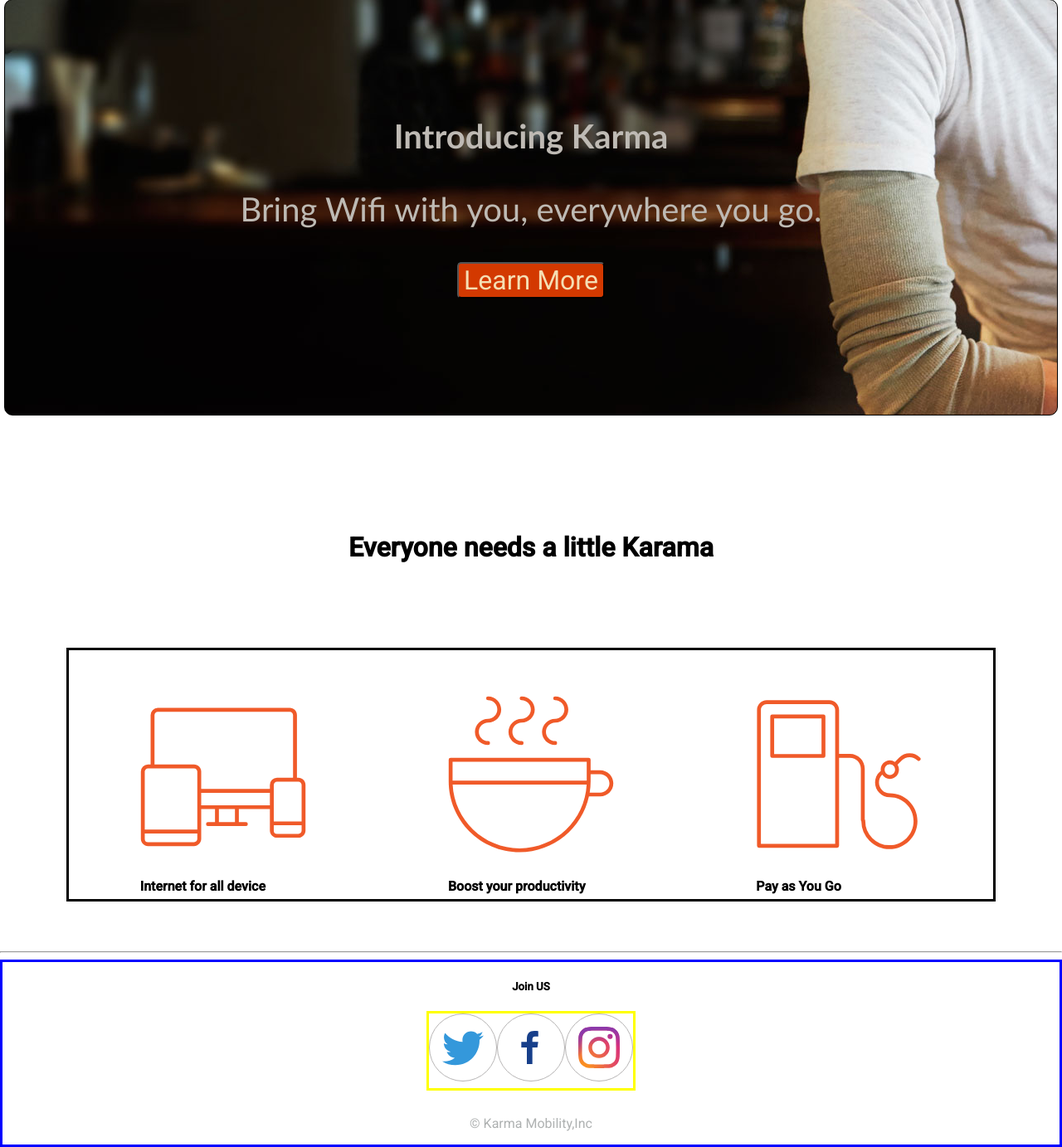
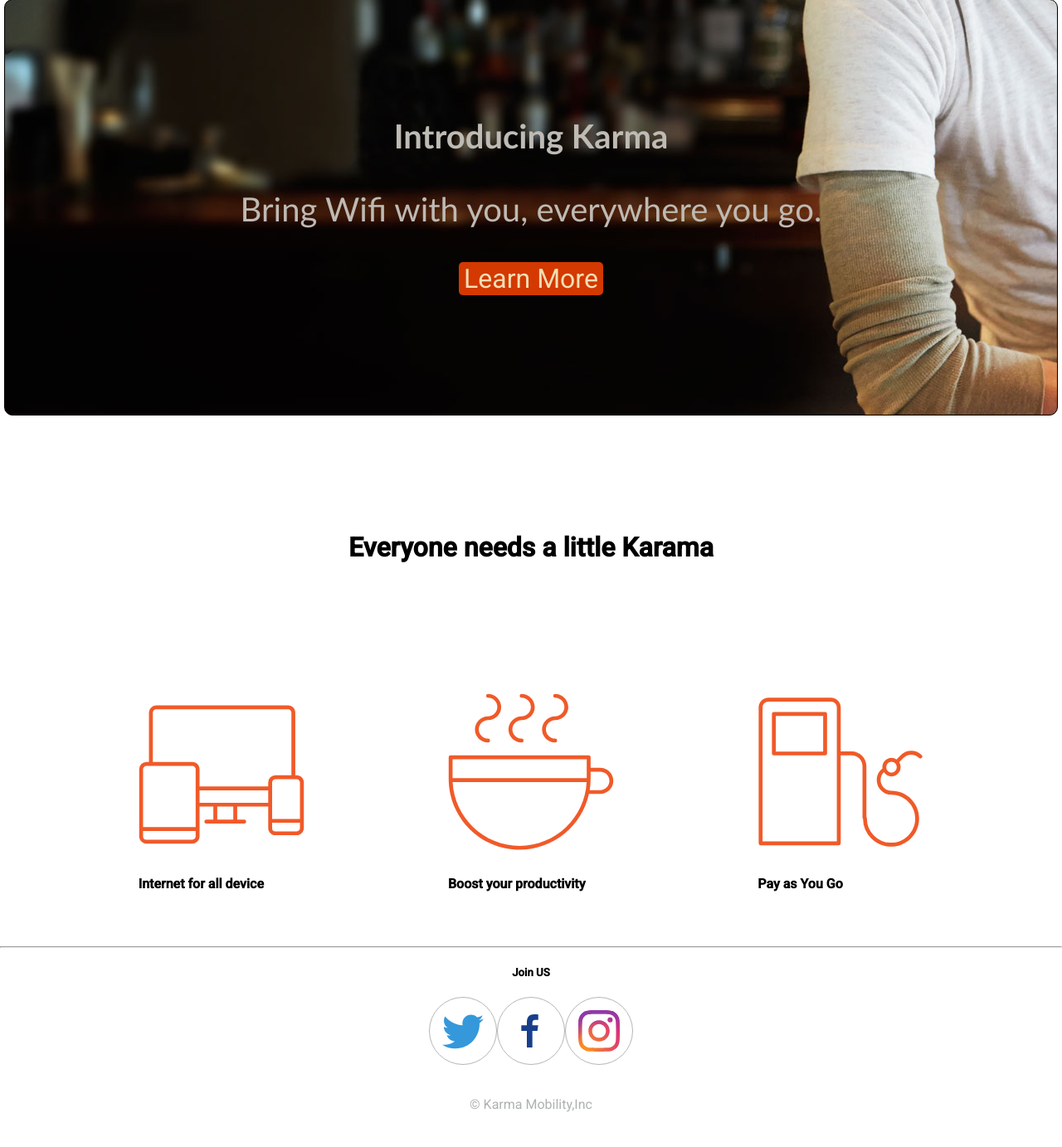
Before and after one commit to CodeYourFuture/HTML-CSS-Module-Project, a PHP site: page / in a window 1280 px wide. Shown: the part 85-1468 px from the top of the page at 83% size. After the commit the page ends 1426 px from the top, so only its background shows below. Run offline with PHP 8.4, Linux system fonts and the light colour scheme.

Commit message:
remove border

```diff
--- a/css/style.css
+++ b/css/style.css
@@ -61,6 +61,7 @@ a:hover {
     padding: 100px;
     margin: 5px;
     height: 300px;
+    background-repeat: no-repeat;
 
 }
 .p1{
@@ -72,6 +73,7 @@ a:hover {
     color: wheat;
     background-color: rgba(255, 68, 0, 0.822);
     border-radius: 5px;
+    border: none;
 
 }
 /* body 2*/
@@ -88,7 +90,6 @@ a:hover {
     /* align-items: center; */
     justify-content: space-around;
     height: 300px;
-    border: 3px solid black;
     margin-bottom: 60px;
 
 }
@@ -106,13 +107,11 @@ margin: auto;
 
 /* footer */
 .end{
-    border: 3px solid blue;
     text-align: center;
     align-items: center;
 }
 .footer_logo{
 
-    border: 3px solid yellow;
     display:inline-flex;
     flex-direction: row;
     height: 100px;
```
